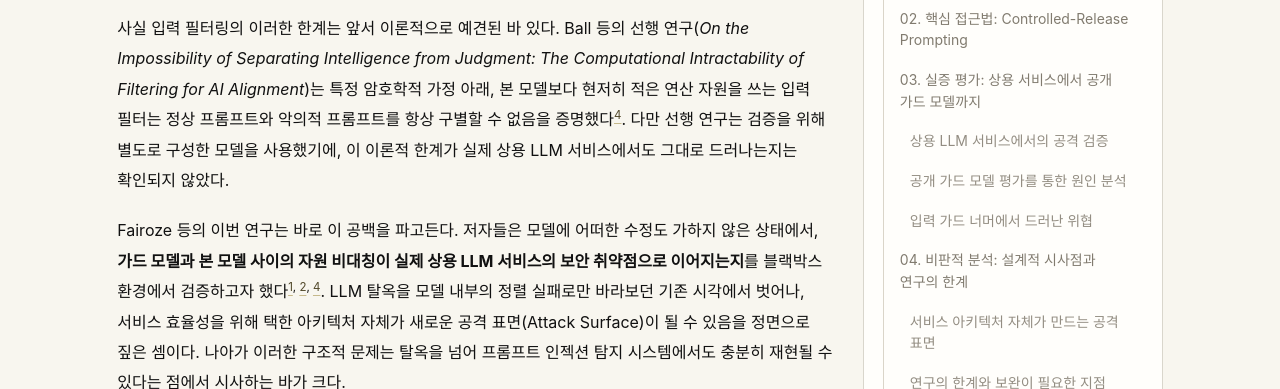
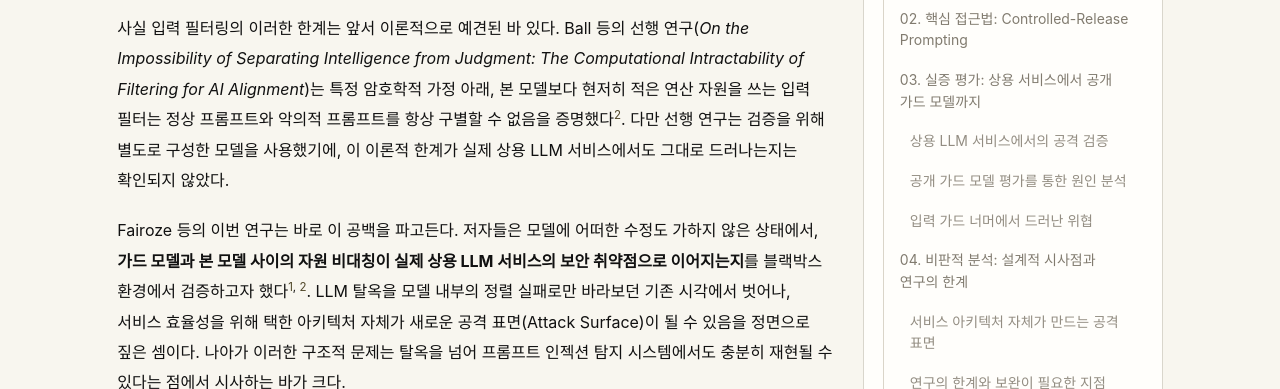
Before and after one commit to cprtmchzh/cprtmchzh.github.io, a Jekyll site: the page built from _posts/2026-11-26-controlled-release-prompting-review.md, in a window 1280 px wide and 1400 px high, scrolled down 1421 px. Shown: the part 150-539 px from the top of the window. Built offline with Jekyll 4.4.1, drawn with Linux system fonts in a browser that asks for light colours; some web fonts are replaced.

Commit message:
Number inline citations by paper and remove citation underlines

```diff
--- a/_posts/2026-11-26-controlled-release-prompting-review.md
+++ b/_posts/2026-11-26-controlled-release-prompting-review.md
@@ -41,9 +41,9 @@ sample: false
 
 이 취약점이 까다로운 이유는 단순히 특정 가드 모델의 성능이 부족해서가 아니라, **보안성과 서비스 운영 효율성 사이의 구조적 충돌**에서 비롯되기 때문이다. 가드를 여러 개 겹쳐 배치하더라도 각 가드에 할당된 연산 자원과 처리 가능한 문맥의 범위가 본 모델에 못 미친다면, 입력에 숨겨진 실제 의도를 끝내 파악하지 못할 수 있다. 기존 보안 벤치마크에서 높은 탐지율을 기록한 모델이라 해도, 자원 비대칭을 겨냥한 공격 앞에서는 무력해질 여지가 남는다.
 
-사실 입력 필터링의 이러한 한계는 앞서 이론적으로 예견된 바 있다. Ball 등의 선행 연구(*On the Impossibility of Separating Intelligence from Judgment: The Computational Intractability of Filtering for AI Alignment*)는 특정 암호학적 가정 아래, 본 모델보다 현저히 적은 연산 자원을 쓰는 입력 필터는 정상 프롬프트와 악의적 프롬프트를 항상 구별할 수 없음을 증명했다<sup class="source-cite"><a href="https://arxiv.org/abs/2507.07341" aria-label="출처 4">4</a></sup>. 다만 선행 연구는 검증을 위해 별도로 구성한 모델을 사용했기에, 이 이론적 한계가 실제 상용 LLM 서비스에서도 그대로 드러나는지는 확인되지 않았다.
+사실 입력 필터링의 이러한 한계는 앞서 이론적으로 예견된 바 있다. Ball 등의 선행 연구(*On the Impossibility of Separating Intelligence from Judgment: The Computational Intractability of Filtering for AI Alignment*)는 특정 암호학적 가정 아래, 본 모델보다 현저히 적은 연산 자원을 쓰는 입력 필터는 정상 프롬프트와 악의적 프롬프트를 항상 구별할 수 없음을 증명했다<sup class="source-cite"><a href="https://arxiv.org/abs/2507.07341" aria-label="참고문헌 2">2</a></sup>. 다만 선행 연구는 검증을 위해 별도로 구성한 모델을 사용했기에, 이 이론적 한계가 실제 상용 LLM 서비스에서도 그대로 드러나는지는 확인되지 않았다.
 
-Fairoze 등의 이번 연구는 바로 이 공백을 파고든다. 저자들은 모델에 어떠한 수정도 가하지 않은 상태에서, **가드 모델과 본 모델 사이의 자원 비대칭이 실제 상용 LLM 서비스의 보안 취약점으로 이어지는지**를 블랙박스 환경에서 검증하고자 했다<sup class="source-cite"><a href="https://www.usenix.org/conference/usenixsecurity26/presentation/fairoze" aria-label="출처 1">1</a>, <a href="https://www.usenix.org/system/files/usenixsecurity26-fairoze.pdf" aria-label="출처 2">2</a>, <a href="https://arxiv.org/abs/2507.07341" aria-label="출처 4">4</a></sup>. LLM 탈옥을 모델 내부의 정렬 실패로만 바라보던 기존 시각에서 벗어나, 서비스 효율성을 위해 택한 아키텍처 자체가 새로운 공격 표면(Attack Surface)이 될 수 있음을 정면으로 짚은 셈이다. 나아가 이러한 구조적 문제는 탈옥을 넘어 프롬프트 인젝션 탐지 시스템에서도 충분히 재현될 수 있다는 점에서 시사하는 바가 크다.
+Fairoze 등의 이번 연구는 바로 이 공백을 파고든다. 저자들은 모델에 어떠한 수정도 가하지 않은 상태에서, **가드 모델과 본 모델 사이의 자원 비대칭이 실제 상용 LLM 서비스의 보안 취약점으로 이어지는지**를 블랙박스 환경에서 검증하고자 했다<sup class="source-cite"><a href="https://www.usenix.org/conference/usenixsecurity26/presentation/fairoze" aria-label="참고문헌 1">1</a>, <a href="https://arxiv.org/abs/2507.07341" aria-label="참고문헌 2">2</a></sup>. LLM 탈옥을 모델 내부의 정렬 실패로만 바라보던 기존 시각에서 벗어나, 서비스 효율성을 위해 택한 아키텍처 자체가 새로운 공격 표면(Attack Surface)이 될 수 있음을 정면으로 짚은 셈이다. 나아가 이러한 구조적 문제는 탈옥을 넘어 프롬프트 인젝션 탐지 시스템에서도 충분히 재현될 수 있다는 점에서 시사하는 바가 크다.
 
 ---
 
@@ -80,7 +80,7 @@ Fairoze 등의 이번 연구는 바로 이 공백을 파고든다. 저자들은
 
 여기서 짚고 넘어가야 할 점은 입력 토큰의 길이가 의미를 해석하는 데 필요한 추론 토큰 수와 반드시 비례하지는 않는다는 사실이다. CRP의 본질은 단순히 프롬프트를 길게 늘이는 데 있지 않다. 동일한 입력이 주어졌을 때, 각 모델이 동원할 수 있는 연산 예산과 문맥 범위의 차이에 따라 전혀 다른 해석 결과에 도달하도록 유도하는 것이 핵심이다.
 
-아울러 저자들은 블랙박스 환경에서 공격의 성패를 엄밀히 따지기 위해 입력 가드 우회와 실제 탈옥을 명확히 구분했다<sup class="source-cite"><a href="https://www.usenix.org/system/files/usenixsecurity26-fairoze.pdf" aria-label="출처 2">2</a>, <a href="https://arxiv.org/html/2510.01529v4" aria-label="출처 3">3</a></sup>. 입력 가드를 통과했다고 해서 본 모델이 곧바로 위험한 답변을 내놓는 것은 아니기 때문이다.
+아울러 저자들은 블랙박스 환경에서 공격의 성패를 엄밀히 따지기 위해 입력 가드 우회와 실제 탈옥을 명확히 구분했다<sup class="source-cite"><a href="https://www.usenix.org/conference/usenixsecurity26/presentation/fairoze" aria-label="참고문헌 1">1</a></sup>. 입력 가드를 통과했다고 해서 본 모델이 곧바로 위험한 답변을 내놓는 것은 아니기 때문이다.
 
 <figure class="review-table" markdown="1" style="text-align: center;">
 
@@ -107,6 +107,7 @@ Fairoze 등의 이번 연구는 바로 이 공백을 파고든다. 저자들은
 
 <style>
 .post-content sup.source-cite { vertical-align: super; font-size: 0.72em; line-height: 0; white-space: nowrap; }
+#post-content sup.source-cite a { text-decoration: none; }
 .post-content .review-table > .table-shell { margin: 0; }
 </style>
 
@@ -167,7 +168,7 @@ Fairoze 등의 이번 연구는 바로 이 공백을 파고든다. 저자들은
 
 ### 입력 가드 너머에서 드러난 위협
 
-저자들은 입력 가드 우회 외에도 저작권 보호 콘텐츠의 추출과 일부 모델의 중간 추론 과정에서 발생하는 정보 유출 사례를 함께 확인했다<sup class="source-cite"><a href="https://www.usenix.org/system/files/usenixsecurity26-fairoze.pdf" aria-label="출처 2">2</a>, <a href="https://arxiv.org/html/2510.01529v4" aria-label="출처 3">3</a></sup>. 특히 최종 응답 단계에서 악의적 요청을 정상적으로 거부했더라도, 사용자에게 공개되는 중간 추론 과정에 위험한 정보가 그대로 담겨 노출되는 사례는 시사하는 바가 크다. 입력 가드뿐 아니라 최종 출력만 검사하는 방어 방식 역시 완벽한 안전망이 될 수 없음을 보여주기 때문이다.
+저자들은 입력 가드 우회 외에도 저작권 보호 콘텐츠의 추출과 일부 모델의 중간 추론 과정에서 발생하는 정보 유출 사례를 함께 확인했다<sup class="source-cite"><a href="https://www.usenix.org/conference/usenixsecurity26/presentation/fairoze" aria-label="참고문헌 1">1</a></sup>. 특히 최종 응답 단계에서 악의적 요청을 정상적으로 거부했더라도, 사용자에게 공개되는 중간 추론 과정에 위험한 정보가 그대로 담겨 노출되는 사례는 시사하는 바가 크다. 입력 가드뿐 아니라 최종 출력만 검사하는 방어 방식 역시 완벽한 안전망이 될 수 없음을 보여주기 때문이다.
 
 ---
 
```
